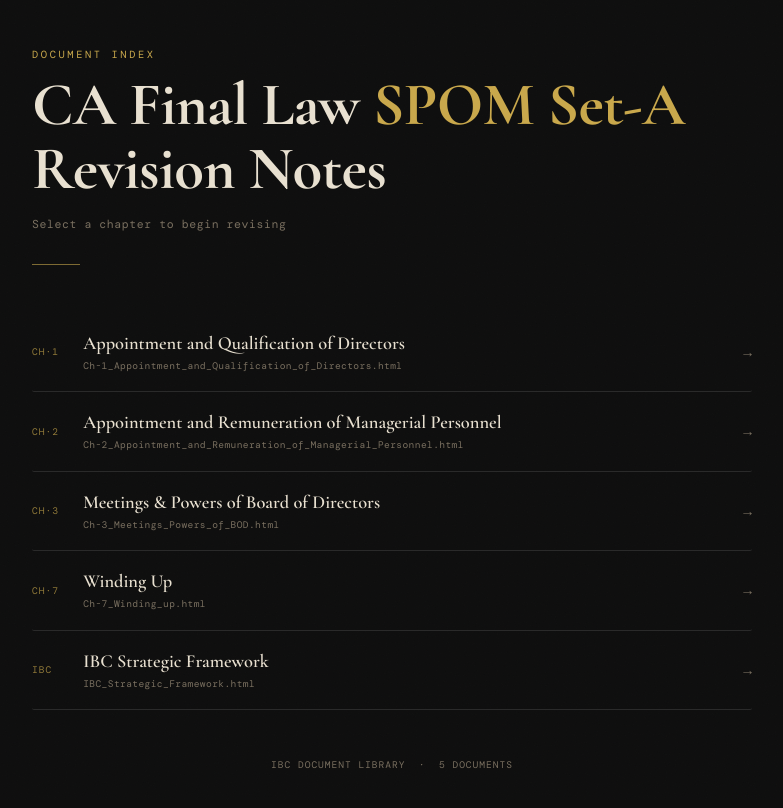
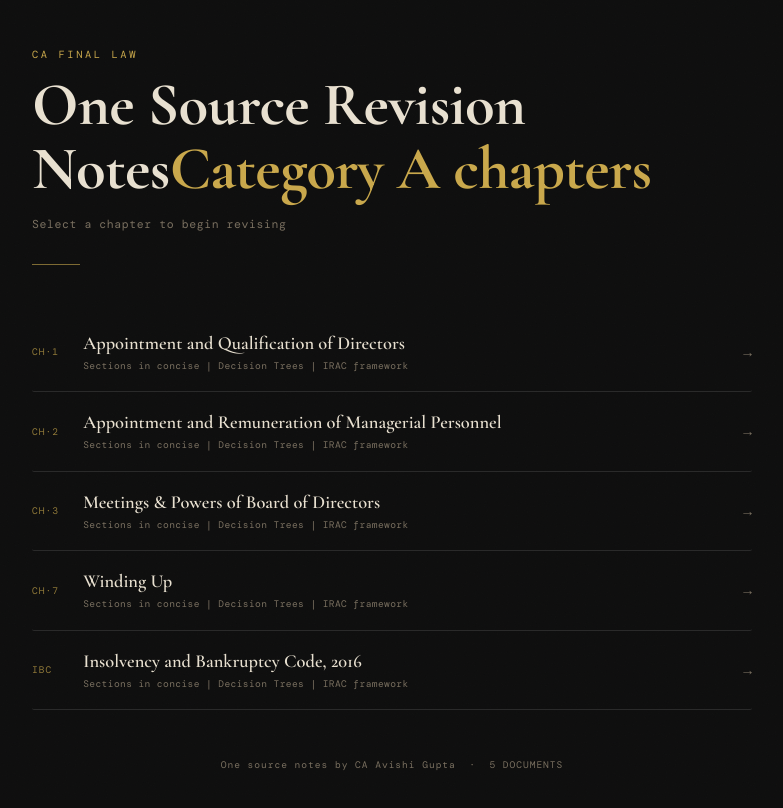
Before and after one commit to avishigupta700-svg/Law_Notes_May-26, a plain HTML site: page index.html in a window 1280 px wide. Shown: the whole page, without its empty margins (248-1031 px from the left). Drawn offline with nearby package versions, Linux system fonts and the light colour scheme; a web font is replaced by a local one.

Commit message:
Update index.html

```diff
--- a/index.html
+++ b/index.html
@@ -3,7 +3,7 @@
 <head>
   <meta charset="UTF-8" />
   <meta name="viewport" content="width=device-width, initial-scale=1.0" />
-  <title>IBC Document Index</title>
+  <title>CA Final Law | Revision Notes for Cat-A chapters | Index</title>
   <link href="https://fonts.googleapis.com/css2?family=Cormorant+Garamond:wght@400;600;700&family=DM+Mono:wght@300;400&display=swap" rel="stylesheet" />
   <style>
     :root {
@@ -201,8 +201,8 @@
 <body>
   <div class="container">
     <header>
-      <p class="eyebrow">Document Index</p>
-      <h1>CA Final Law <span>SPOM Set-A</span> Revision Notes</h1>
+      <p class="eyebrow">CA Final Law</p>
+      <h1>One Source Revision Notes<span>Category A chapters</span></h1>
       <p class="subtitle">Select a chapter to begin revising</p>
       <div class="divider"></div>
     </header>
@@ -214,7 +214,7 @@
           <span class="doc-num">CH·1</span>
           <div class="doc-info">
             <div class="doc-title">Appointment and Qualification of Directors</div>
-            <div class="doc-file">Ch-1_Appointment_and_Qualification_of_Directors.html</div>
+            <div class="doc-file">Sections in concise | Decision Trees | IRAC framework</div>
           </div>
           <span class="doc-arrow">→</span>
         </a>
@@ -225,7 +225,7 @@
           <span class="doc-num">CH·2</span>
           <div class="doc-info">
             <div class="doc-title">Appointment and Remuneration of Managerial Personnel</div>
-            <div class="doc-file">Ch-2_Appointment_and_Remuneration_of_Managerial_Personnel.html</div>
+            <div class="doc-file">Sections in concise | Decision Trees | IRAC framework</div>
           </div>
           <span class="doc-arrow">→</span>
         </a>
@@ -236,7 +236,7 @@
           <span class="doc-num">CH·3</span>
           <div class="doc-info">
             <div class="doc-title">Meetings &amp; Powers of Board of Directors</div>
-            <div class="doc-file">Ch-3_Meetings_Powers_of_BOD.html</div>
+            <div class="doc-file">Sections in concise | Decision Trees | IRAC framework</div>
           </div>
           <span class="doc-arrow">→</span>
         </a>
@@ -247,7 +247,7 @@
           <span class="doc-num">CH·7</span>
           <div class="doc-info">
             <div class="doc-title">Winding Up</div>
-            <div class="doc-file">Ch-7_Winding_up.html</div>
+            <div class="doc-file">Sections in concise | Decision Trees | IRAC framework</div>
           </div>
           <span class="doc-arrow">→</span>
         </a>
@@ -257,8 +257,8 @@
         <a class="doc-link" href="IBC_Strategic_Framework.html">
           <span class="doc-num">IBC</span>
           <div class="doc-info">
-            <div class="doc-title">IBC Strategic Framework</div>
-            <div class="doc-file">IBC_Strategic_Framework.html</div>
+            <div class="doc-title">Insolvency and Bankruptcy Code, 2016</div>
+            <div class="doc-file">Sections in concise | Decision Trees | IRAC framework</div>
           </div>
           <span class="doc-arrow">→</span>
         </a>
@@ -266,7 +266,7 @@
 
     </ul>
 
-    <footer>IBC DOCUMENT LIBRARY &nbsp;·&nbsp; 5 DOCUMENTS</footer>
+    <footer>One source notes by CA Avishi Gupta &nbsp;·&nbsp; 5 DOCUMENTS</footer>
   </div>
 </body>
 </html>
```
